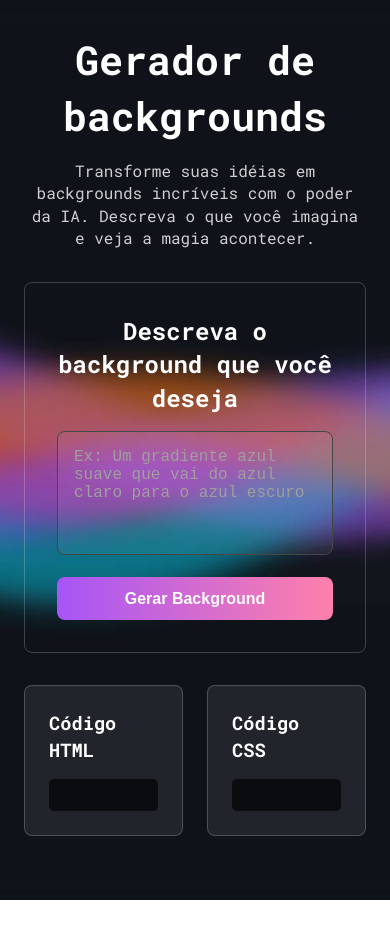
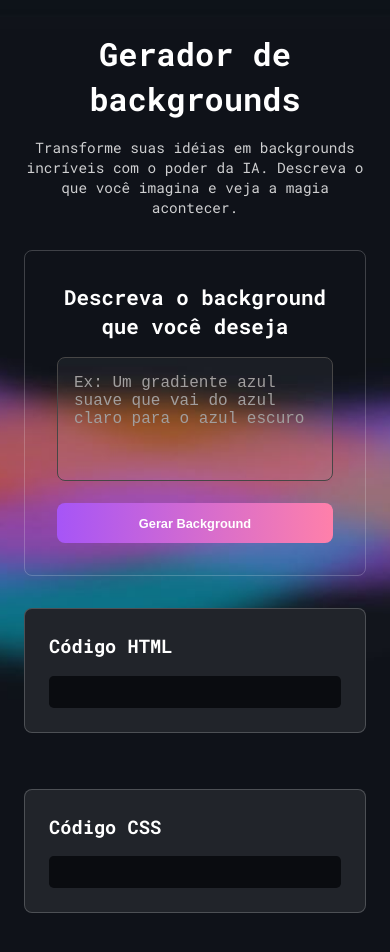
Before and after one commit to Charlesson-MP/background-generator, a plain HTML site: page index.html in a window 390 px wide. Before the commit the page ends 900 px from the top, so only its background shows below. Drawn offline with Linux system fonts and the light colour scheme.

Commit message:
style: aplicar estilos para telas mobile

```diff
--- a/index.html
+++ b/index.html
@@ -10,6 +10,7 @@
     <link href="https://fonts.googleapis.com/css2?family=Roboto+Mono:ital,wght@0,100..700;1,100..700&display=swap" rel="stylesheet">
     <link rel="stylesheet" href="./src/css/reset.css">
     <link rel="stylesheet" href="./src/css/style.css">
+    <link rel="stylesheet" href="responsive.css">
 </head>
 <body>
     <header class="header">
--- /dev/null
+++ b/responsive.css
@@ -0,0 +1,25 @@
+@media screen and (max-width: 48rem) {
+    .header h1 {
+        font-size: 2rem;
+    }
+
+    .header .subtitle {
+        font-size: .9rem;
+    }
+
+    .card-header {
+        font-size: 1.3rem;
+    }
+
+    .btn-magic {
+        font-size: .8rem;
+    }
+
+    .code-grid {
+        flex-direction: column;
+    }
+
+    .code-card {
+        width: 100%;
+    }
+}
```
